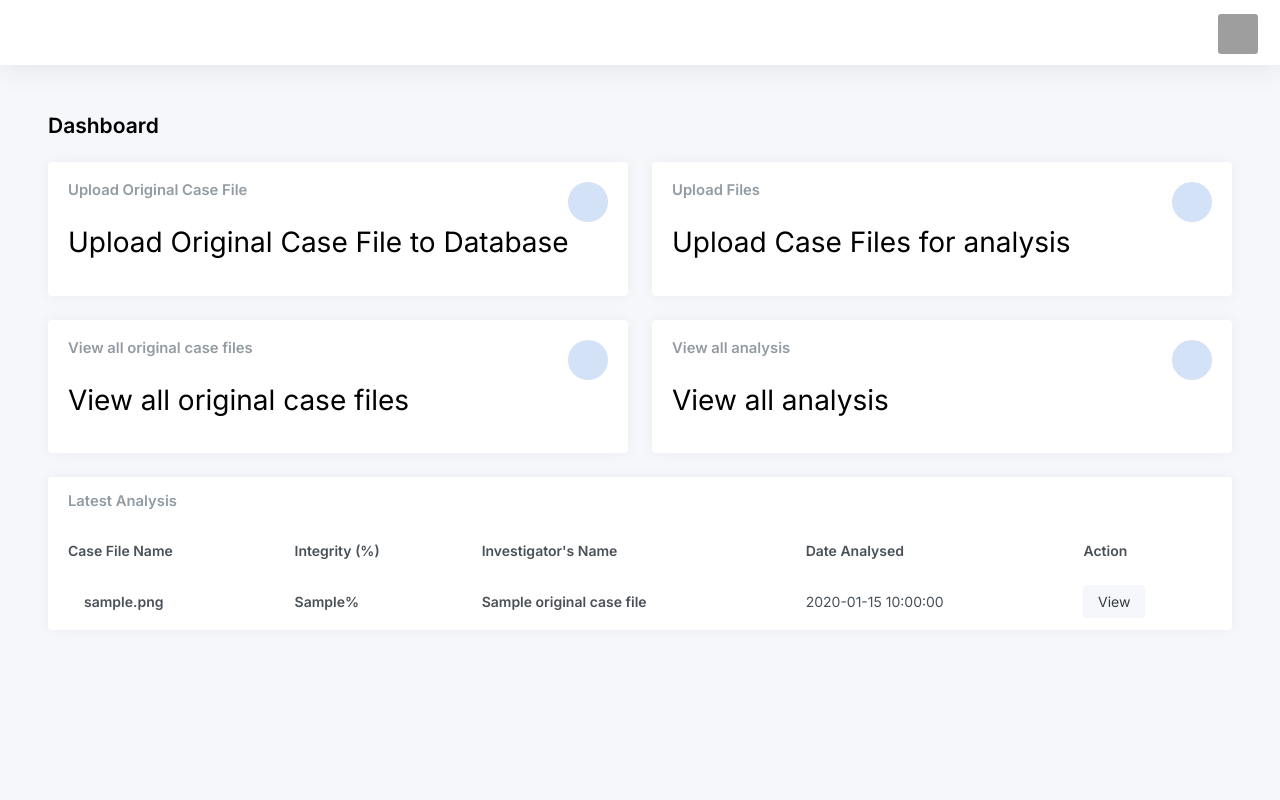
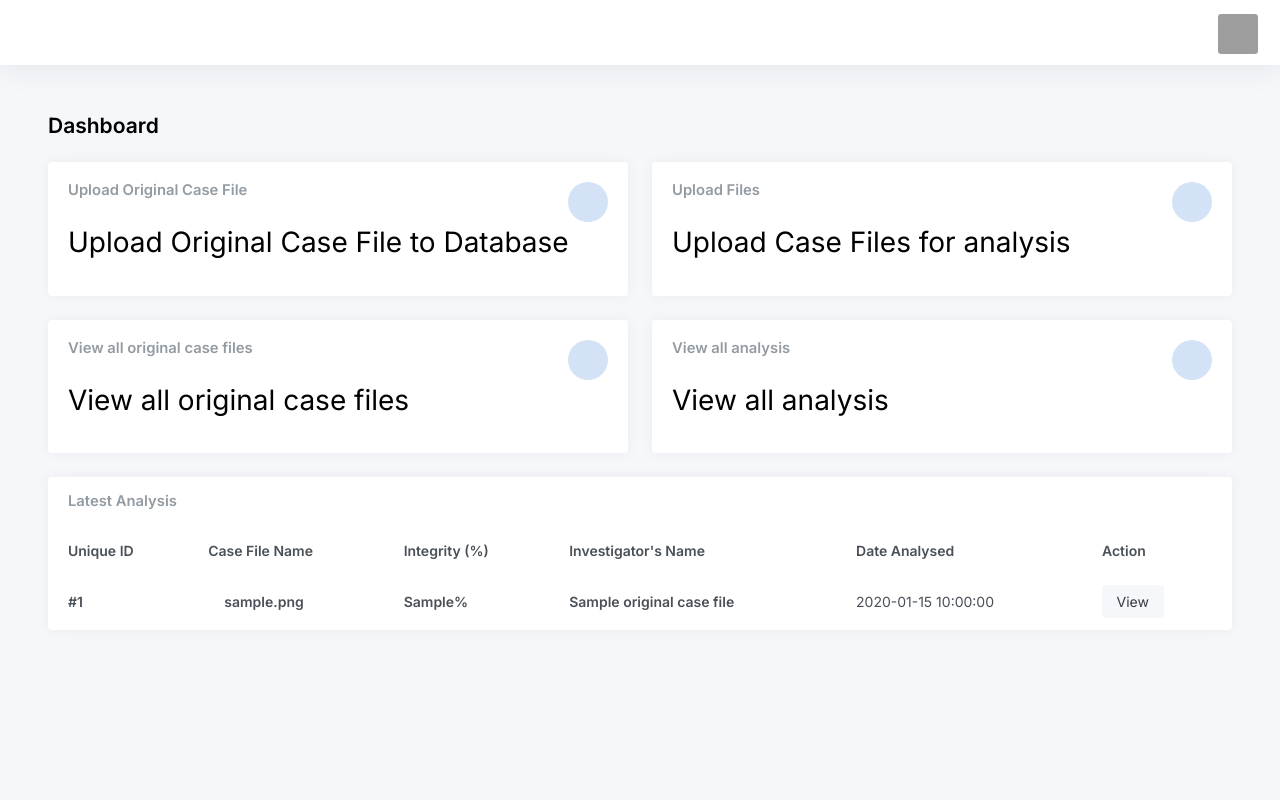
Before and after one commit to thekingjoshua/ib-fyp, a PHP site: the page made by App/views/home.view.php in a window 1280 px wide. Run offline with PHP 8.4, Linux system fonts and the light colour scheme; the template is opened without the code that fills it: most values are stand-ins (such as "Sample title", 1, 10 or a date in 2020); grey boxes are pictures that could not be loaded.

Commit message:
FEAT: add unique_id table row

```diff
--- a/App/views/home.view.php
+++ b/App/views/home.view.php
@@ -138,6 +138,7 @@
 								<table class="table table-borderless my-0">
 									<thead>
 										<tr>
+											<th>Unique ID</th>
 											<th>Case File Name</th>
 											<th>Integrity (%)</th>
 											<th>Investigator's Name</th>
@@ -148,6 +149,7 @@
 									<tbody>
 										<?php foreach ($originalCaseFiles as $originalCaseFile): ?>
 											<tr>
+											<td><strong>#<?= $originalCaseFile->unique_id ?></strong></td>
 												<td>
 													<div class="d-flex">
 														<div class="flex-grow-1 ms-3">
@@ -155,12 +157,6 @@
 														</div>
 													</div>
 												</td>
-												<!--
-												0
-												33
-												66
-												100
-												-->
 												<td><strong class="
 													<?php if ($originalCaseFile->analysis_result === '0') {
 														echo 'text-danger';
```
